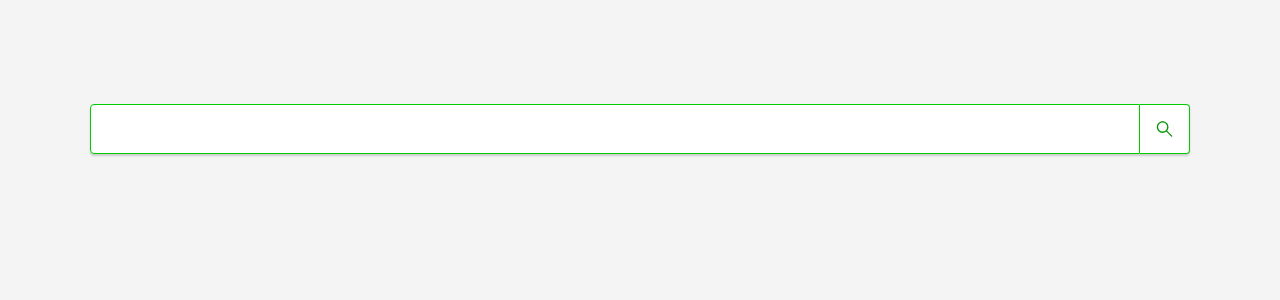
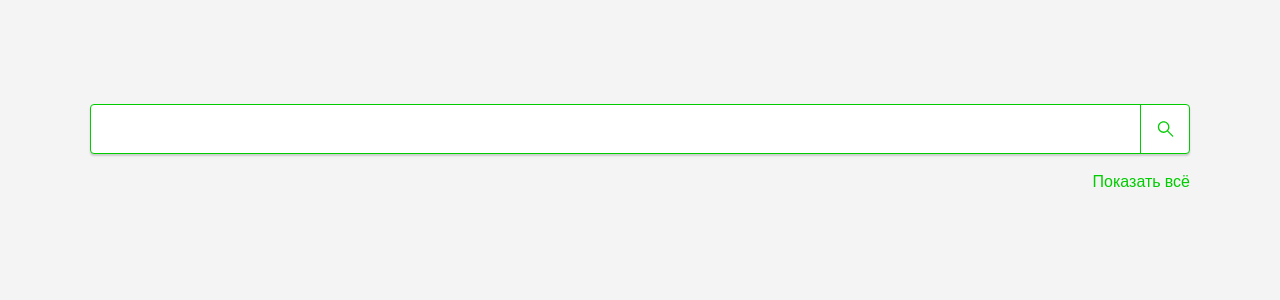
Before and after one commit to MitskevichYauheni/client-search-books, a React (Create React App) app: page / in a window 1280 px wide. Shown: the top 300 px of the page. Built offline with nearby package versions, Linux system fonts and the light colour scheme.

Commit message:
Add create-react-app-sass dependencie

```diff
--- a/package.json
+++ b/package.json
@@ -7,11 +7,12 @@
     "react-dom": "^16.0.0"
   },
   "devDependencies": {
+    "create-react-app-sass": "^1.1.0",
     "react-scripts": "1.0.14"
   },
   "scripts": {
-    "start": "react-scripts start",
-    "build": "react-scripts build",
+    "start": "react-scripts-with-sass start",
+    "build": "react-scripts-with-sass build",
     "test": "react-scripts test --env=jsdom",
     "eject": "react-scripts eject"
   },
--- a/src/common.css
+++ b/src/common.css
@@ -1,32 +1,60 @@
 * {
   padding: 0;
   margin: 0;
-  box-sizing: border-box;
-}
+  box-sizing: border-box; }
+
+html {
+  font-size: 16px; }
+
+@media (min-width: 1910px) {
+  html {
+    font-size: 19px; } }
 
 body {
   font-family: 'Open Sans', sans-serif;
-  font-size: 16px;
-  background-color: #f4f4f4;
-}
+  background-color: #f4f4f4; }
+
+a {
+  text-decoration: none;
+  outline: 0;
+  cursor: pointer;
+  transition: 0.4s; }
+
+a div, a p, a span {
+  transition: 0.4s; }
+
+button, input, textarea, select {
+  outline: 0;
+  transition: 0.4s;
+  font-family: 'Open Sans'; }
+
+button div, button p, button span, input div, input p, input span, textarea div, textarea p, textarea span, select div, select p, select span {
+  transition: 0.4s; }
+
+button {
+  cursor: pointer; }
+
+svg {
+  transition: 0.4s; }
+
+.none {
+  display: none; }
 
 .main {
   max-width: 68.75rem;
-  margin: 0 auto;
-}
+  margin: 0 auto; }
 
 .title {
   font-size: 2.125rem;
   line-height: 1.2;
-  color: #333;
-}
+  color: #333; }
+
 .second-title {
   font-size: 1.5rem;
   line-height: 1.2;
-  color: #333;
-}
+  color: #333; }
+
 .text {
   font-size: 1rem;
   line-height: 1.4;
-  color: #333;
-}
+  color: #333; }
--- /dev/null
+++ b/src/common.scss
@@ -0,0 +1,74 @@
+* {
+  padding: 0;
+  margin: 0;
+  box-sizing: border-box;
+}
+
+html {
+  font-size: 16px;
+
+  @media (min-width: 1910px) {
+    font-size: 19px;
+  }
+}
+
+body {
+  font-family: 'Open Sans', sans-serif;
+  background-color: #f4f4f4;
+}
+
+a {
+  text-decoration: none;
+  outline: 0;
+  cursor: pointer;
+  transition: 0.4s;
+
+  div, p, span {
+    transition: 0.4s;
+  }
+}
+
+button, input, textarea, select {
+  outline: 0;
+  transition: 0.4s;
+  font-family: 'Open Sans';
+
+  div, p, span {
+    transition: 0.4s;
+  }
+}
+
+button {
+  cursor: pointer;
+}
+
+svg {
+  transition: 0.4s;
+}
+
+.none {
+  display: none;
+}
+
+
+
+.main {
+  max-width: 68.75rem;
+  margin: 0 auto;
+}
+
+.title {
+  font-size: 2.125rem;
+  line-height: 1.2;
+  color: #333;
+}
+.second-title {
+  font-size: 1.5rem;
+  line-height: 1.2;
+  color: #333;
+}
+.text {
+  font-size: 1rem;
+  line-height: 1.4;
+  color: #333;
+}
--- a/src/components/search/search.css
+++ b/src/components/search/search.css
@@ -1,53 +1,71 @@
 .search {
-  margin: 6.5rem 0 0;
-}
+  margin: 6.5rem 0 0; }
 
 .search__form {
   display: flex;
-  flex-wrap: wrap;
-}
+  flex-wrap: wrap; }
 
 .search__form-main {
+  position: relative;
   display: flex;
   width: 100%;
   border-radius: 0.25rem;
-  box-shadow: 0 2px 2px 0 rgba(0,0,0,0.16);
-}
+  margin-bottom: 1rem; }
 
 .search__input {
-  width: calc(100% - 3.125rem);
+  width: 100%;
   height: 3.125rem;
-  padding: 0 1.5rem;
+  padding: 0 4.5rem 0 1.5rem;
   border: 1px solid #00CC00;
-  border-top-left-radius: 0.25rem;
-  border-bottom-left-radius: 0.25rem;
-  outline: 0;
-  font-family: 'Open Sans';
+  border-radius: 0.25rem;
   font-size: 1.25rem;
-}
+  box-shadow: 0 2px 2px 0 rgba(0, 0, 0, 0.16); }
 
 .search__input:hover, .search__input:focus {
   border-color: #269926;
-}
+  box-shadow: 0 3px 8px 0 rgba(0, 0, 0, 0.2); }
 
 .search__btn {
+  position: absolute;
+  top: 1px;
+  right: 0;
   width: 3.125rem;
-  height: 3.125rem;
-  border-top-right-radius: 0.25rem;
-  border-bottom-right-radius: 0.25rem;
+  height: 3rem;
   display: flex;
   justify-content: center;
   align-items: center;
-  background-color: #fff;
-  border: 1px solid #00CC00;
-  border-left: 0;
-  cursor: pointer;
-}
+  background-color: transparent;
+  border: 0;
+  border-left: 1px solid #00CC00;
+  z-index: 1; }
 
 .search__btn svg {
-  fill: #009400;
-}
+  fill: #00CC00; }
 
 .search__btn:hover, .search__btn:focus {
-  border-color: #269926;
-}
+  border-color: #269926; }
+
+.search__btn:hover svg, .search__btn:focus svg {
+  fill: #269926; }
+
+.search__extra-btn {
+  margin-left: auto;
+  margin-bottom: 0.75rem;
+  color: #00CC00; }
+
+.search__extra-btn:hover {
+  text-decoration: underline;
+  color: #269926; }
+
+.search__extra {
+  width: 100%; }
+
+.search__extra-text {
+  margin-bottom: 1rem; }
+
+.search__checkbox {
+  margin-right: 0.5rem;
+  margin-bottom: 0.5rem; }
+
+.search__checkbox-label {
+  margin-right: 1.5rem; }
--- a/src/components/search/search.jsx
+++ b/src/components/search/search.jsx
@@ -1,18 +1,46 @@
-import React, { Component } from 'react';
-import './search.css';
+import React, { Component } from "react";
+import "./search.css";
 
 class Search extends Component {
+  constructor(){
+    super();
+    this.state = {
+      extraVisible: false
+    }
+    this.onCheckRuleClick = this.onCheckRuleClick.bind(this);
+  }
+  onCheckRuleClick(e) {
+    this.setState({extraVisible: !this.state.extraVisible});
+  }
   render() {
+    let extraVisible = this.state.extraVisible;
+
     return (
       <div className="search">
         <form action="" className="search__form">
           <div className="search__form-main">
             <input type="text" className="search__input"/>
-            <buttom className="search__btn">
+            <button className="search__btn">
               <svg xmlns="http://www.w3.org/2000/svg" width="17" height="16">
-                <path fill-rule="evenodd" d="M16.17 15.608c-.127.127-.292.191-.458.191-.166 0-.332-.064-.458-.191l-4.99-5.009c-.998.8-2.245 1.3-3.618 1.3-3.214 0-5.828-2.624-5.828-5.85 0-3.226 2.614-5.85 5.828-5.85 3.213 0 5.828 2.624 5.828 5.85 0 1.378-.497 2.63-1.295 3.631l4.991 5.009c.253.254.253.666 0 .919zM6.646 1.499c-2.499 0-4.533 2.041-4.533 4.55s2.034 4.55 4.533 4.55c2.499 0 4.533-2.041 4.533-4.55s-2.034-4.55-4.533-4.55z"/>
+                <path fillRule="evenodd" d="M16.17 15.608c-.127.127-.292.191-.458.191-.166 0-.332-.064-.458-.191l-4.99-5.009c-.998.8-2.245 1.3-3.618 1.3-3.214 0-5.828-2.624-5.828-5.85 0-3.226 2.614-5.85 5.828-5.85 3.213 0 5.828 2.624 5.828 5.85 0 1.378-.497 2.63-1.295 3.631l4.991 5.009c.253.254.253.666 0 .919zM6.646 1.499c-2.499 0-4.533 2.041-4.533 4.55s2.034 4.55 4.533 4.55c2.499 0 4.533-2.041 4.533-4.55s-2.034-4.55-4.533-4.55z"/>
               </svg>
-            </buttom>
+            </button>
+          </div>
+          <a onClick={this.onCheckRuleClick} className="search__extra-btn" >
+            { (extraVisible ? "Скрыть" : "Показать всё") }
+          </a>
+          <div className={"search__extra " + (extraVisible ? "" : "none")}>
+            <p className="search__extra text text">Выберите год:</p>
+
+            <input id="search__checkbox0" type="checkbox" className="search__checkbox" value="2015"/>
+            <label htmlFor="search__checkbox0" className="search__checkbox-label text">2015</label>
+            <input id="search__checkbox1" type="checkbox" className="search__checkbox" value="2016"/>
+            <label htmlFor="search__checkbox1" className="search__checkbox-label text">2015</label>
+            <input id="search__checkbox2" type="checkbox" className="search__checkbox"/>
+            <label htmlFor="search__checkbox2" className="search__checkbox-label text">2016</label>
+            <input id="search__checkbox3" type="checkbox" className="search__checkbox" value="2017"/>
+            <label htmlFor="search__checkbox3" className="search__checkbox-label text">2017</label>
+
           </div>
         </form>
       </div>
--- /dev/null
+++ b/src/components/search/search.scss
@@ -0,0 +1,83 @@
+.search {
+  margin: 6.5rem 0 0;
+  &__form {
+    display: flex;
+    flex-wrap: wrap;
+  }
+
+  &__form-main {
+    position: relative;
+    display: flex;
+    width: 100%;
+    border-radius: 0.25rem;
+    margin-bottom: 1rem;
+  }
+
+  &__input {
+    width: 100%;
+    height: 3.125rem;
+    padding: 0 4.5rem 0 1.5rem;
+    border: 1px solid #00CC00;
+    border-radius: 0.25rem;
+    font-size: 1.25rem;
+    box-shadow: 0 2px 2px 0 rgba(0,0,0,0.16);
+
+    &:hover, &:focus {
+      border-color: #269926;
+      box-shadow: 0 3px 8px 0 rgba(0,0,0,0.2);
+    }
+  }
+
+  &__btn {
+    position: absolute;
+    top: 1px;
+    right: 0;
+    width: 3.125rem;
+    height: 3rem;
+    display: flex;
+    justify-content: center;
+    align-items: center;
+    background-color: transparent;
+    border: 0;
+    border-left: 1px solid #00CC00;
+    z-index: 1;
+
+    svg {
+      fill: #00CC00;
+    }
+
+    &:hover, &:focus {
+      border-color: #269926;
+      svg {
+        fill: #269926;
+      }
+    }
+  }
+
+  &__extra-btn {
+    margin-left: auto;
+    margin-bottom: 0.75rem;
+    color: #00CC00;
+
+    &:hover {
+      text-decoration: underline;
+      color: #269926;
+    }
+  }
+
+  &__extra {
+    width: 100%;
+  }
+
+  &__extra-text {
+    margin-bottom: 1rem;
+  }
+
+  &__checkbox {
+    margin-right: 0.5rem;
+    margin-bottom: 0.5rem;
+  }
+  &__checkbox-label {
+    margin-right: 1.5rem;
+  }
+}
--- a/src/index.js
+++ b/src/index.js
@@ -1,5 +1,7 @@
 import React from 'react';
 import ReactDOM from 'react-dom';
 import App from './App.jsx';
+import registerServiceWorker from './registerServiceWorker';
 
 ReactDOM.render(<App />, document.getElementById('root'));
+registerServiceWorker();
--- /dev/null
+++ b/src/registerServiceWorker.js
@@ -0,0 +1,108 @@
+// In production, we register a service worker to serve assets from local cache.
+
+// This lets the app load faster on subsequent visits in production, and gives
+// it offline capabilities. However, it also means that developers (and users)
+// will only see deployed updates on the "N+1" visit to a page, since previously
+// cached resources are updated in the background.
+
+// To learn more about the benefits of this model, read https://goo.gl/KwvDNy.
+// This link also includes instructions on opting out of this behavior.
+
+const isLocalhost = Boolean(
+  window.location.hostname === 'localhost' ||
+    // [::1] is the IPv6 localhost address.
+    window.location.hostname === '[::1]' ||
+    // 127.0.0.1/8 is considered localhost for IPv4.
+    window.location.hostname.match(
+      /^127(?:\.(?:25[0-5]|2[0-4][0-9]|[01]?[0-9][0-9]?)){3}$/
+    )
+);
+
+export default function register() {
+  if (process.env.NODE_ENV === 'production' && 'serviceWorker' in navigator) {
+    // The URL constructor is available in all browsers that support SW.
+    const publicUrl = new URL(process.env.PUBLIC_URL, window.location);
+    if (publicUrl.origin !== window.location.origin) {
+      // Our service worker won't work if PUBLIC_URL is on a different origin
+      // from what our page is served on. This might happen if a CDN is used to
+      // serve assets; see https://github.com/facebookincubator/create-react-app/issues/2374
+      return;
+    }
+
+    window.addEventListener('load', () => {
+      const swUrl = `${process.env.PUBLIC_URL}/service-worker.js`;
+
+      if (!isLocalhost) {
+        // Is not local host. Just register service worker
+        registerValidSW(swUrl);
+      } else {
+        // This is running on localhost. Lets check if a service worker still exists or not.
+        checkValidServiceWorker(swUrl);
+      }
+    });
+  }
+}
+
+function registerValidSW(swUrl) {
+  navigator.serviceWorker
+    .register(swUrl)
+    .then(registration => {
+      registration.onupdatefound = () => {
+        const installingWorker = registration.installing;
+        installingWorker.onstatechange = () => {
+          if (installingWorker.state === 'installed') {
+            if (navigator.serviceWorker.controller) {
+              // At this point, the old content will have been purged and
+              // the fresh content will have been added to the cache.
+              // It's the perfect time to display a "New content is
+              // available; please refresh." message in your web app.
+              console.log('New content is available; please refresh.');
+            } else {
+              // At this point, everything has been precached.
+              // It's the perfect time to display a
+              // "Content is cached for offline use." message.
+              console.log('Content is cached for offline use.');
+            }
+          }
+        };
+      };
+    })
+    .catch(error => {
+      console.error('Error during service worker registration:', error);
+    });
+}
+
+function checkValidServiceWorker(swUrl) {
+  // Check if the service worker can be found. If it can't reload the page.
+  fetch(swUrl)
+    .then(response => {
+      // Ensure service worker exists, and that we really are getting a JS file.
+      if (
+        response.status === 404 ||
+        response.headers.get('content-type').indexOf('javascript') === -1
+      ) {
+        // No service worker found. Probably a different app. Reload the page.
+        navigator.serviceWorker.ready.then(registration => {
+          registration.unregister().then(() => {
+            window.location.reload();
+          });
+        });
+      } else {
+        // Service worker found. Proceed as normal.
+        registerValidSW(swUrl);
+      }
+    })
+    .catch(() => {
+      console.log(
+        'No internet connection found. App is running in offline mode.'
+      );
+    });
+}
+
+export function unregister() {
+  if ('serviceWorker' in navigator) {
+    navigator.serviceWorker.ready.then(registration => {
+      registration.unregister();
+    });
+  }
+}
```
Also changed, not shown: 1 other file (tests, documents, lock files or other folders).
